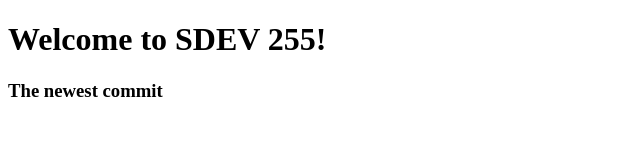
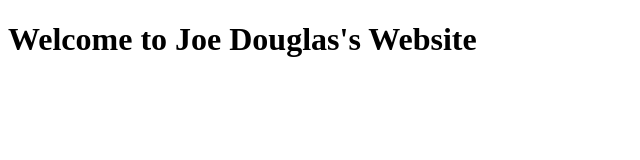
Before and after one commit to jdoug8/SDEV.255.Replit.Example, a plain HTML site: page index.html in a window 1280 px wide. Shown: the whole page, without its empty margins (0-640 px from the left). Drawn offline with Linux system fonts and the light colour scheme.

Commit message:
I've added "Welcome to Joe Douglas's Website" into the H1 tag - JD

```diff
--- a/index.html
+++ b/index.html
@@ -9,8 +9,7 @@
 </head>
 
 <body>
-  <h1>Welcome to SDEV 255!</h1>
-  <h3>The newest commit</h3>
+  <h1>Welcome to Joe Douglas's Website</h1>
   <script src="script.js"></script>
 
  <!--
```
